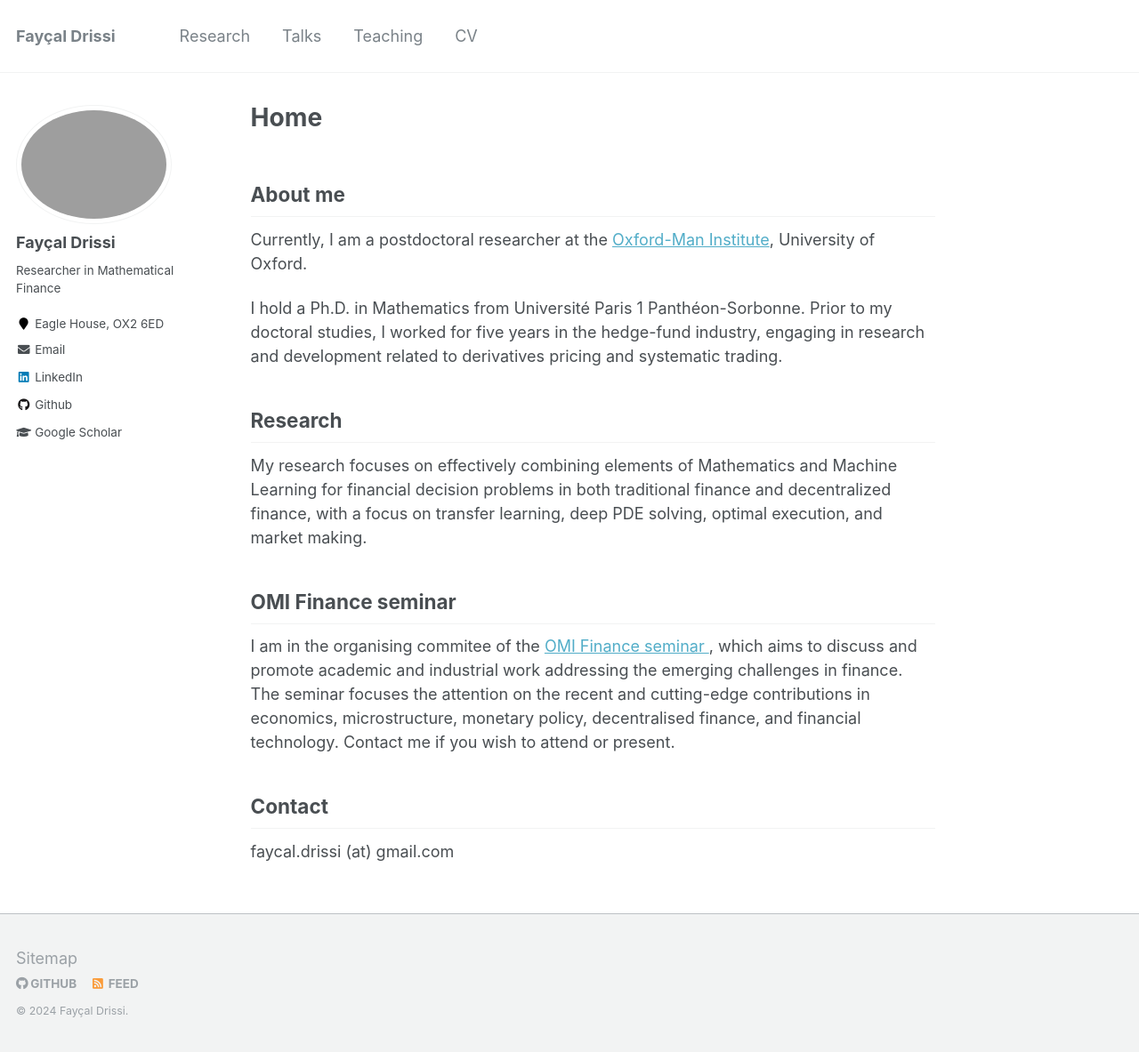
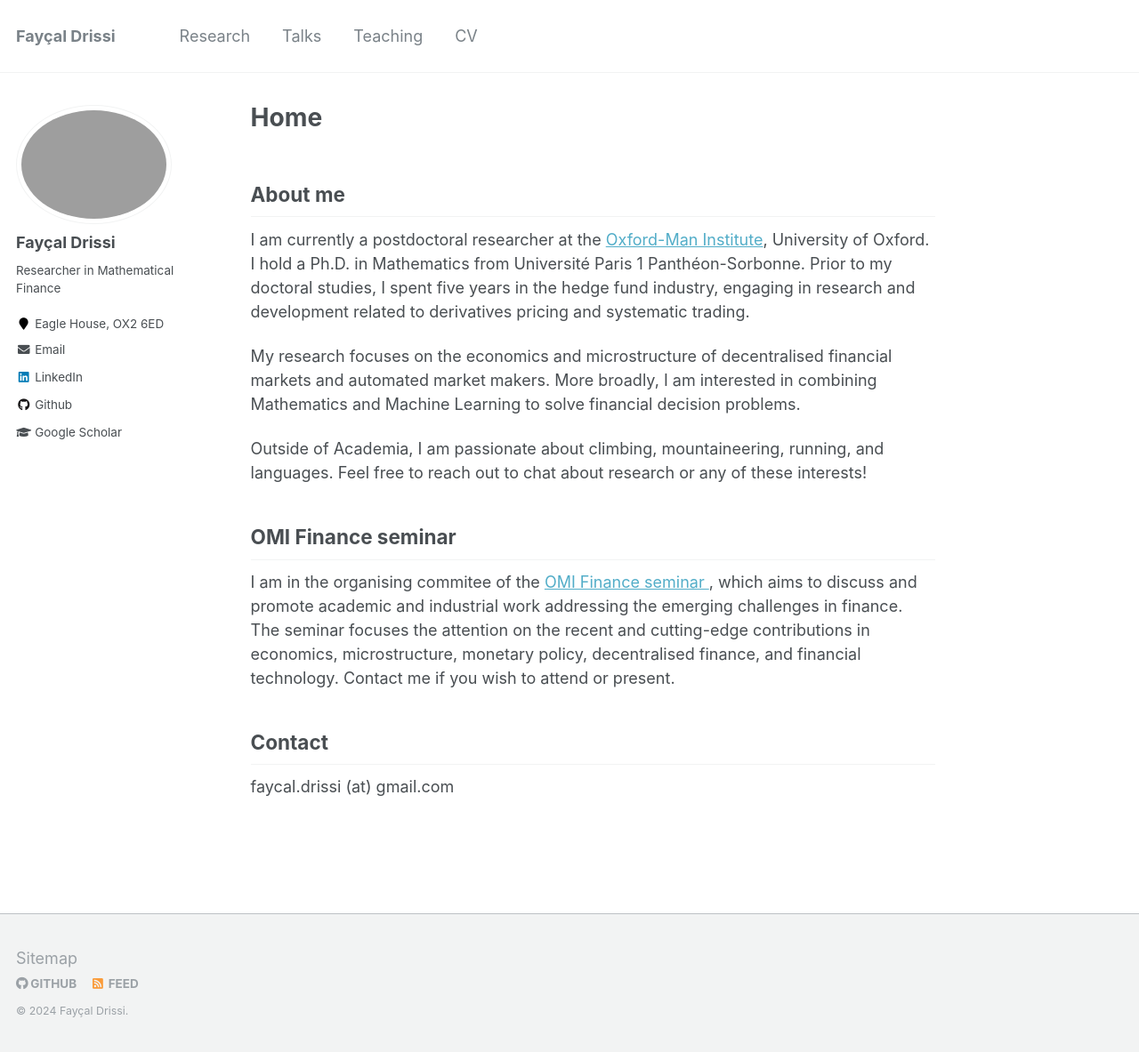
Before and after one commit to FDR0903/FDR0903.github.io, a Jekyll site: the page built from _pages/about.md, in a window 1280 px wide and 1183 px high. Shown: the whole window at 89% size. Built offline with Jekyll 4.4.1, drawn with Linux system fonts in a browser that asks for light colours.

Commit message:
change about me

```diff
--- a/_pages/about.md
+++ b/_pages/about.md
@@ -9,13 +9,11 @@ redirect_from:
 ---
 
 ## About me
-Currently, I am a postdoctoral researcher at the [Oxford-Man Institute](https://oxford-man.ox.ac.uk/), University of Oxford.
+I am currently a postdoctoral researcher at the [Oxford-Man Institute](https://oxford-man.ox.ac.uk/), University of Oxford.  I hold a Ph.D. in Mathematics from Université Paris 1 Panthéon-Sorbonne. Prior to my doctoral studies, I spent five years in the hedge fund industry, engaging in research and development related to derivatives pricing and systematic trading.
 
-I hold a Ph.D. in Mathematics from Université Paris 1 Panthéon-Sorbonne. Prior to my doctoral studies, I worked for five years in the hedge-fund industry, engaging in research and development related to derivatives pricing and systematic trading.
+My research focuses on the economics and microstructure of decentralised financial markets and automated market makers. More broadly, I am interested in combining Mathematics and Machine Learning to solve financial decision problems.
 
-## Research
-
-My research focuses on effectively combining elements of Mathematics and Machine Learning for financial decision problems in both traditional finance and decentralized finance, with a focus on transfer learning, deep PDE solving, optimal execution, and market making.
+Outside of Academia, I am passionate about climbing, mountaineering, running, and languages. Feel free to reach out to chat about research or any of these interests!
 
 ## OMI Finance seminar
 I am in the organising commitee of the [OMI Finance seminar ](https://oxford-man.ox.ac.uk/omifinanceseminar/), which aims to discuss and promote academic and industrial work addressing the emerging challenges in finance. The seminar focuses the attention on the recent and cutting-edge contributions in economics, microstructure, monetary policy, decentralised finance, and financial technology. Contact me if you wish to attend or present.
```
